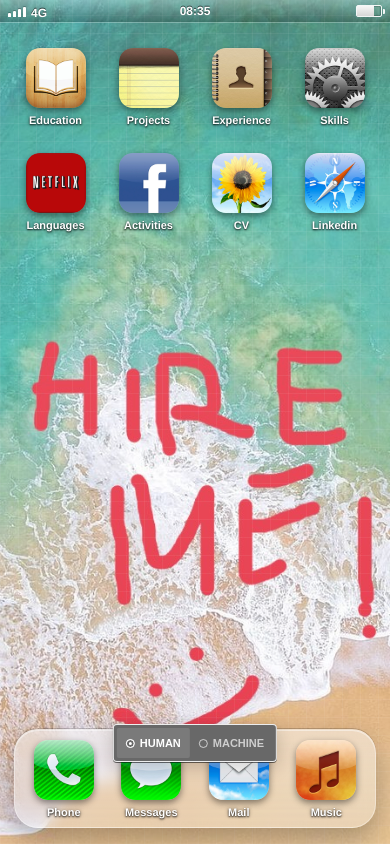
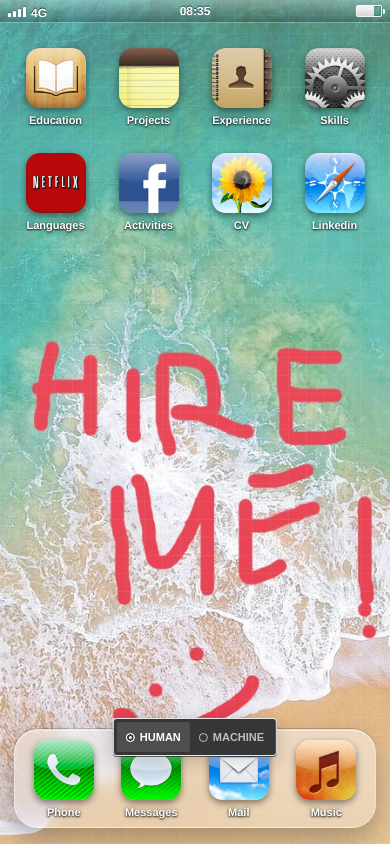
Before and after one commit to Gearleur/portfolio_2, a React (Vite) app: page / in a window 390 px wide. Built offline with nearby package versions, Linux system fonts and the light colour scheme.

Commit message:
css update mode button

```diff
--- a/src/components/machine/machineMode.css
+++ b/src/components/machine/machineMode.css
@@ -21,14 +21,14 @@ html[data-portfolio-mode="machine"] body {
 .portfolio-mode-toggle {
   position: fixed;
   z-index: 3000;
-  bottom: max(12px, env(safe-area-inset-bottom));
+  bottom: max(18px, calc(env(safe-area-inset-bottom) + 6px));
   left: 50%;
   display: inline-flex;
   align-items: center;
   padding: 3px;
   border: 1px solid rgba(255, 255, 255, 0.88);
   border-radius: 4px;
-  background: #686868;
+  background: #363636;
   box-shadow:
     0 1px 0 rgba(0, 0, 0, 0.55),
     0 5px 18px rgba(0, 0, 0, 0.18);
@@ -84,7 +84,7 @@ html[data-portfolio-mode="machine"] body {
 }
 
 .portfolio-mode-toggle__option[aria-pressed="true"] .portfolio-mode-toggle__dot {
-  box-shadow: inset 0 0 0 2px #686868;
+  box-shadow: inset 0 0 0 2px #363636;
   background: #fff;
 }
 
@@ -643,7 +643,7 @@ html[data-portfolio-mode="machine"] body {
 
 @media (max-width: 640px) {
   .portfolio-mode-toggle--human {
-    bottom: max(82px, calc(env(safe-area-inset-bottom) + 70px));
+    bottom: max(88px, calc(env(safe-area-inset-bottom) + 76px));
   }
 
   .portfolio-mode-toggle__option {
```
